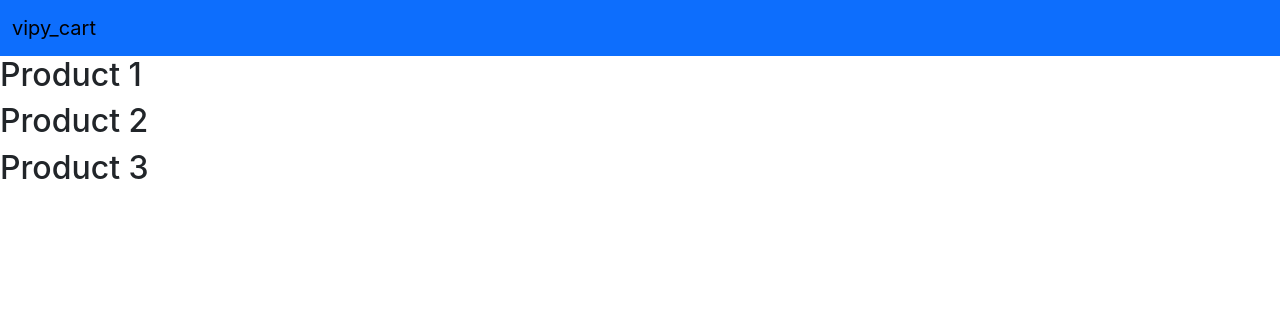
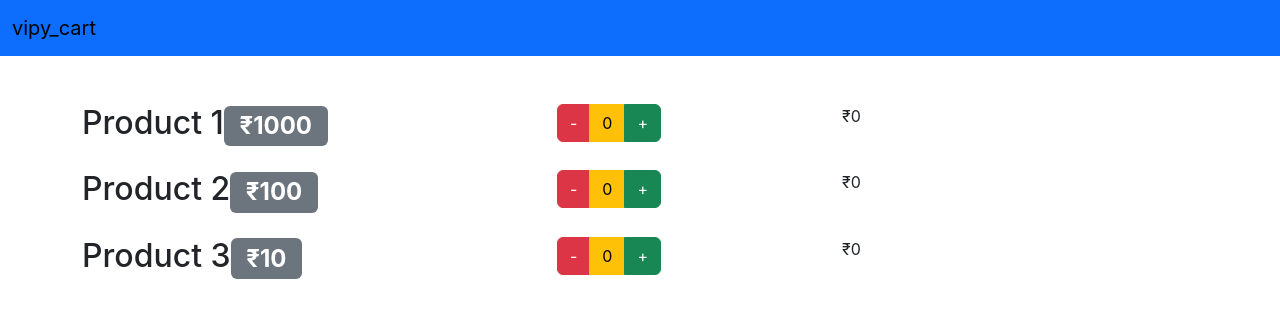
Before and after one commit to VrushaliAPoojary/vipycart, a React (Create React App) app in the folder learnreact/: page / in a window 1280 px wide. Shown: the top 318 px of the page. Built offline with nearby package versions, Linux system fonts and the light colour scheme.

Commit message:
learnreact

```diff
--- a/learnreact/src/App.js
+++ b/learnreact/src/App.js
@@ -2,31 +2,52 @@ import logo from './logo.svg';
 import './App.css';
 import Navbar from './components/Navbar.js';
 import ProductList from './components/ProductList.js';
-import Footer from './components/Footer.js'
+import Footer from './components/Footer.js';
+import React, { useState } from 'react';
+
 function App() {
-  const productList = [
+  const initialProducts = [
     {
-      price: 99999,
+      price: 1000,
       name: "Product 1",
       quantity: 0
     },
     {
-      price: 9999,
+      price: 100,
       name: "Product 2",
       quantity: 0
     },
     {
-      price: 999,
+      price: 10,
       name: "Product 3",
       quantity: 0
     }
+  ];
 
-  ]
+  const [productList, setProductList] = useState(initialProducts);
+
+  const incrementQuantity = (index) => {
+    let newProductList = [...productList];
+    newProductList[index].quantity++;
+    setProductList(newProductList);
+  };
+  const decrementQuantity = (index) => {
+    let newProductList = [...productList];
+    newProductList[index].quantity--;
+    setProductList(newProductList);
+  };
+
   return (
     <>
-    <Navbar />
-    <ProductList productList={productList}/>
-   {/* <Footer />*/}
+      <Navbar />
+      <main className="container mt-5">
+        <ProductList
+          productList={productList}
+          incrementQuantity={incrementQuantity}
+          decrementQuantity={decrementQuantity}
+        />
+      </main>
+      {/* <Footer /> */}
     </>
   );
 }
--- a/learnreact/src/components/Product.js
+++ b/learnreact/src/components/Product.js
@@ -1,12 +1,40 @@
-import React from 'react'
+import React from "react";
 
 export default function Product(props) {
   return (
-    <div className='row'>
-      <div className='col-6'>
-        <h2>{props.product.name}</h2>
+    <div className="row mb-3">
+      <div className="col-5">
+        <h2>
+          {props.product.name}
+          <span className="badge text-bg-secondary"> ₹{props.product.price}</span>
+        </h2>
+      </div>
 
+      <div className="col-3">
+        <div
+          className="btn-group"
+          role="group"
+          aria-label="Basic mixed styles example"
+        >
+          <button type="button" className="btn btn-danger"  onClick={() => props.decrementQuantity(props.index)}>
+            -
+          </button>
+          <button type="button" className="btn btn-warning">
+            {props.product.quantity}
+          </button>
+          <button
+            type="button"
+            className="btn btn-success"
+            onClick={() => props.incrementQuantity(props.index)}
+          >
+            +
+          </button>
+        </div>
+      </div>
+
+      <div className="col-4">
+        ₹{props.product.price * props.product.quantity}
       </div>
     </div>
-  )
+  );
 }
--- a/learnreact/src/components/ProductList.js
+++ b/learnreact/src/components/ProductList.js
@@ -1,9 +1,19 @@
-import React from 'react'
-import Product from './Product.js'
-export default function ProductList(props) {
+import React from 'react';
+import Product from './Product.js';
+
+export default function ProductList({ productList, incrementQuantity ,decrementQuantity}) {
   return (
-    props.productList.map((product,i)=>{
-        return <Product product={product} key={i}/>
-    })
-  )
+    <>
+      {productList.map((product, i) => (
+        <Product
+          key={i}
+          product={product}
+          incrementQuantity={incrementQuantity}
+          decrementQuantity={decrementQuantity}
+          index={i}
+
+        />
+      ))}
+    </>
+  );
 }
```
